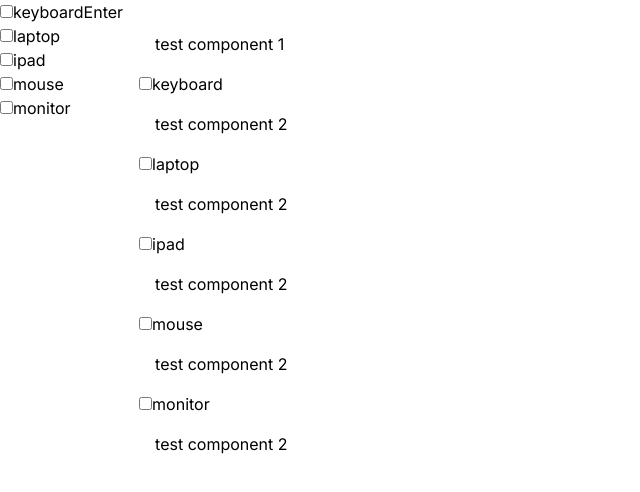
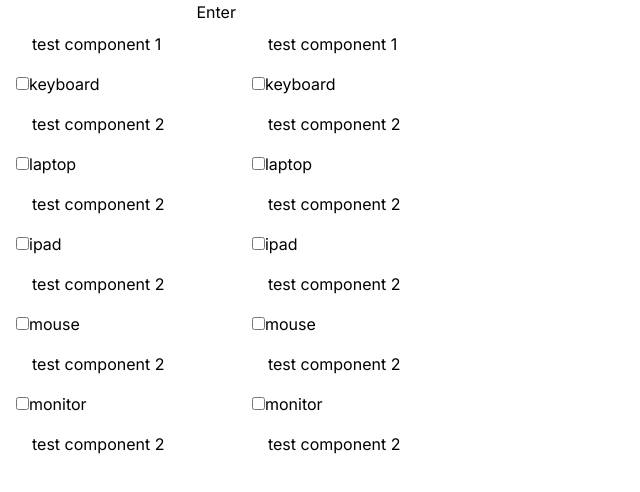
Before and after one commit to 79841/State-Management-Library-Comparison, a Next.js app: page / in a window 1280 px wide. Shown: the top 492 px of the page, without its empty margins (0-640 px from the left). Built offline with nearby package versions, Linux system fonts and the light colour scheme.

Commit message:
update context tester

```diff
--- a/src/app/_components/ContextTester/ContextTester.tsx
+++ b/src/app/_components/ContextTester/ContextTester.tsx
@@ -6,7 +6,7 @@ import {
 } from "@/context/SelectedItemContext";
 import { items } from "@/data/item";
 import { TItem } from "@/types/Item";
-import { ChangeEventHandler } from "react";
+import { ChangeEventHandler, memo, useState } from "react";
 
 type TContextTesterItemProps = {
   item: TItem;
@@ -29,6 +29,7 @@ function ContextTesterItem({ item }: TContextTesterItemProps) {
     <div>
       <input type="checkbox" checked={isChecked} onChange={handleCheck} />
       <span>{item.name}</span>
+      <TestComponent2 />
     </div>
   );
 }
@@ -36,7 +37,8 @@ function ContextTesterItem({ item }: TContextTesterItemProps) {
 export function ContextTester() {
   return (
     <SelectedItemContextProvider>
-      <div>
+      <div className="p-4">
+        <TestComponent1 />
         {items.map((item: TItem) => (
           <ContextTesterItem key={item.name} item={item} />
         ))}
@@ -44,3 +46,11 @@ export function ContextTester() {
     </SelectedItemContextProvider>
   );
 }
+
+function TestComponent1() {
+  return <div className="m-4">test component 1</div>;
+}
+
+const TestComponent2 = memo(function TestComponent2() {
+  return <div className="m-4">test component 2</div>;
+});
```
